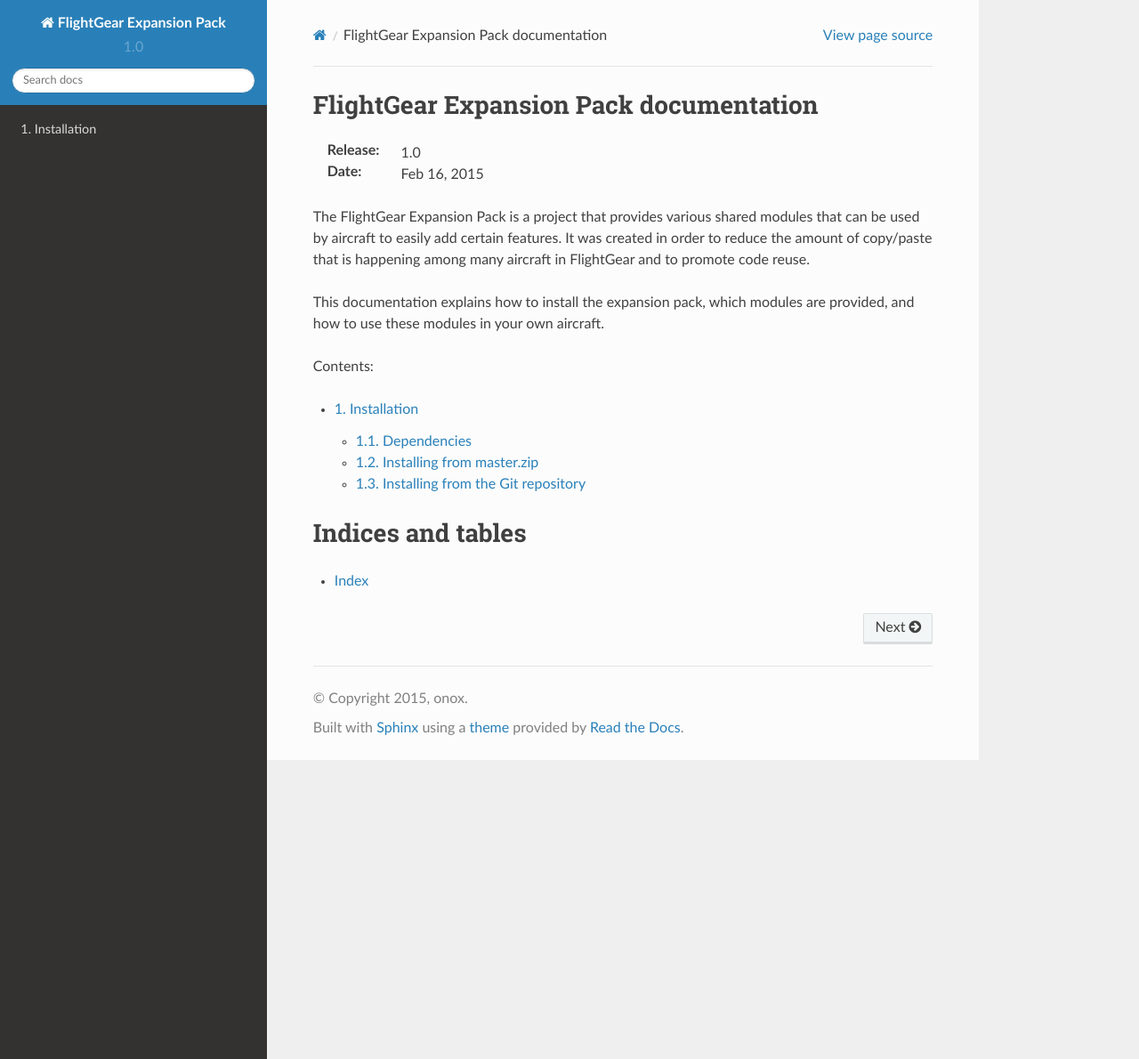
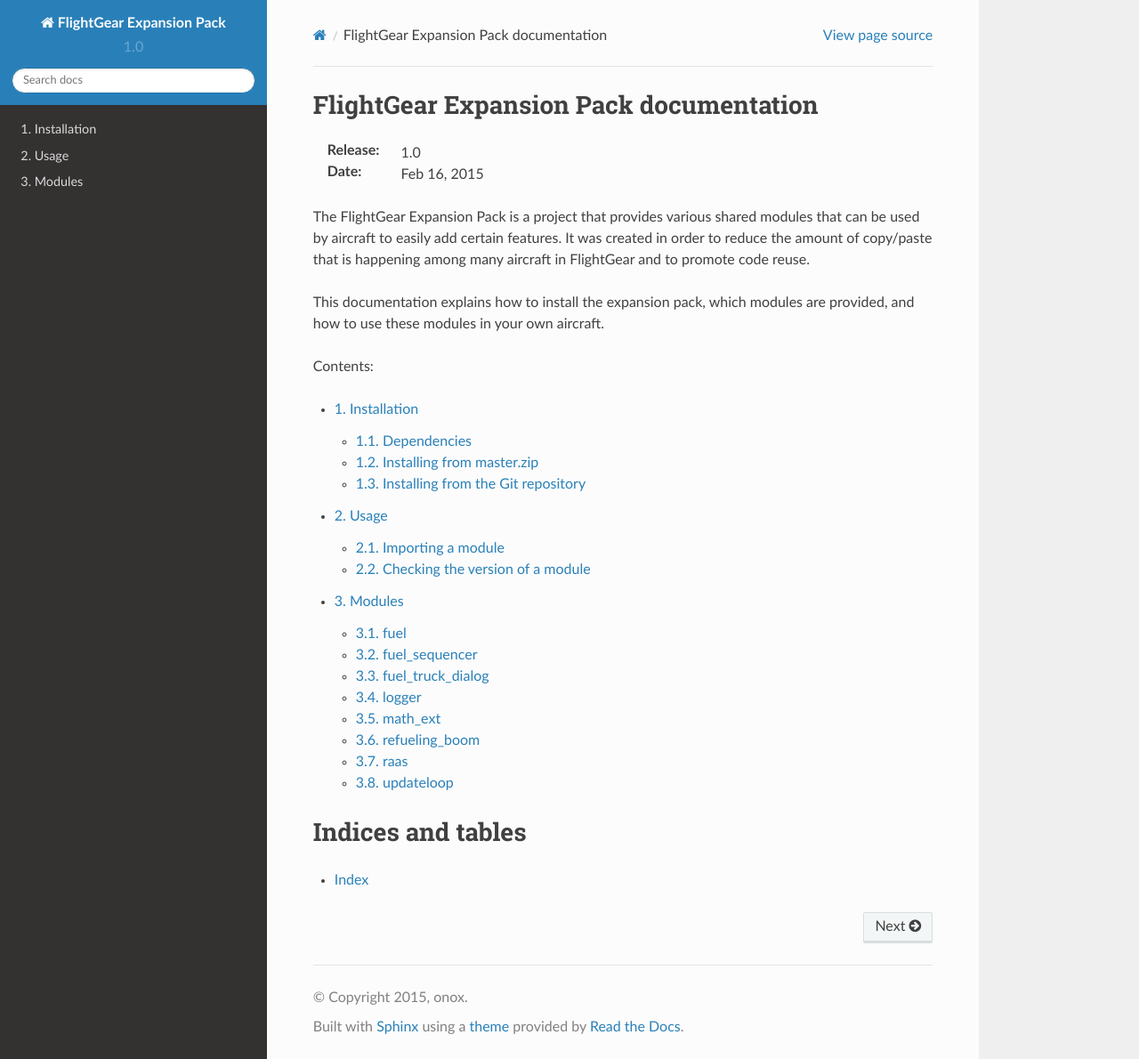
Before and after one commit to FGMEMBERS/ExpansionPack, a Sphinx documentation site: the page built from doc/source/index.rst, in a window 1280 px wide and 1190 px high. Shown: the whole window at 89% size. Built offline with Sphinx 7.4.7 and the Read the Docs theme 2.0.0, drawn with Linux system fonts in a browser that asks for light colours.

Commit message:
documentation: Add stubs for the modules

```diff
--- a/doc/source/index.rst
+++ b/doc/source/index.rst
@@ -24,6 +24,8 @@
    :maxdepth: 2
 
    installation
+   usage
+   modules
 
 
 Indices and tables
--- /dev/null
+++ b/doc/source/module-fuel-sequencer.rst
@@ -0,0 +1,6 @@
+.. index:: single: fuel_sequencer
+
+fuel_sequencer
+==============
+
+TODO
--- /dev/null
+++ b/doc/source/module-fuel-truck-dialog.rst
@@ -0,0 +1,6 @@
+.. index:: single: fuel_truck_dialog
+
+fuel_truck_dialog
+=================
+
+TODO
--- /dev/null
+++ b/doc/source/module-fuel.rst
@@ -0,0 +1,6 @@
+.. index:: single: fuel
+
+fuel
+====
+
+TODO
--- /dev/null
+++ b/doc/source/module-logger.rst
@@ -0,0 +1,6 @@
+.. index:: single: logger
+
+logger
+======
+
+TODO
--- /dev/null
+++ b/doc/source/module-math-ext.rst
@@ -0,0 +1,6 @@
+.. index:: single: math_ext
+
+math_ext
+========
+
+TODO
--- /dev/null
+++ b/doc/source/module-raas.rst
@@ -0,0 +1,6 @@
+.. index:: single: raas
+
+raas
+====
+
+TODO
--- /dev/null
+++ b/doc/source/module-refueling-boom.rst
@@ -0,0 +1,6 @@
+.. index:: single: refueling_boom
+
+refueling_boom
+==============
+
+TODO
--- /dev/null
+++ b/doc/source/module-updateloop.rst
@@ -0,0 +1,6 @@
+.. index:: single: updateloop
+
+updateloop
+==========
+
+TODO
--- /dev/null
+++ b/doc/source/modules.rst
@@ -0,0 +1,15 @@
+Modules
+=======
+
+.. toctree::
+   :numbered:
+   :maxdepth: 2
+
+   module-fuel
+   module-fuel-sequencer
+   module-fuel-truck-dialog
+   module-logger
+   module-math-ext
+   module-refueling-boom
+   module-raas
+   module-updateloop
--- /dev/null
+++ b/doc/source/usage.rst
@@ -0,0 +1,38 @@
+Usage
+=====
+
+Importing a module
+------------------
+
+To use a module, first load the expansion pack's init.nas file and then call ``with()``:
+
+.. code-block:: javascript
+
+    io.include("Aircraft/ExpansionPack/Nasal/init.nas");
+
+    with("logger");
+
+``with()`` can accept a variable number of arguments, but it is recommended to import one module at a time. Each module name must be lower case and consist of the characters 'a' to 'z' or an underscore (``_``) only. After importing, the module is available via a variable that is named after the module's name:
+
+.. code-block:: javascript
+
+    logger.info("Hello world!");
+
+Including init.nas also makes the ``io.import()`` function available. You can use it to import any .nas file you want and make it available via a variable:
+
+.. code-block:: javascript
+
+    io.import("path/to/my/file.nas", "foobar");
+
+Checking the version of a module
+--------------------------------
+
+Each module has a version consisting of a major and a minor number. The major number is incremented when a new version is no longer backward compatible. The minor number is incremented when new features have been added or if bugs have been fixed, but the new version is still backward compatible. If the major number of a module is incremented, the minor number should be set back to 0.
+
+The version of the module can be checked with ``check_version()``:
+
+.. code-block:: javascript
+
+    check_version("fuel", 1, 0);
+
+The major number must be equal and the minor number must greater than or equal.
```
